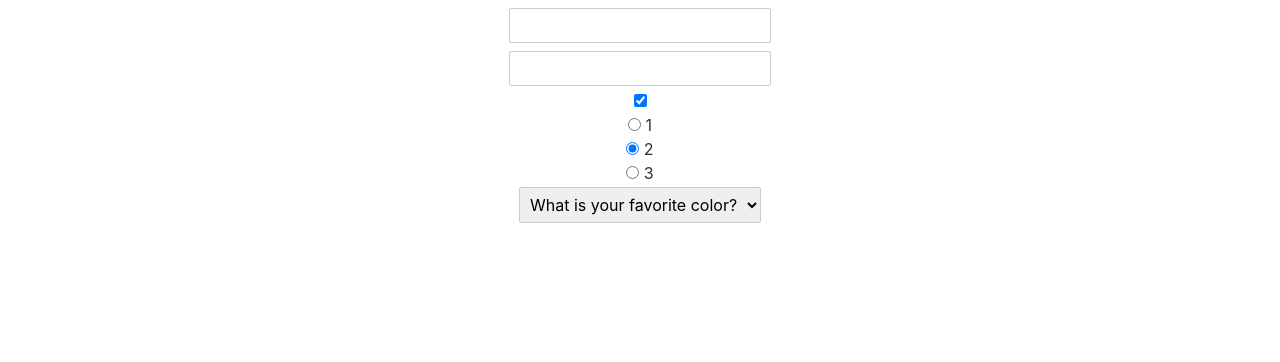
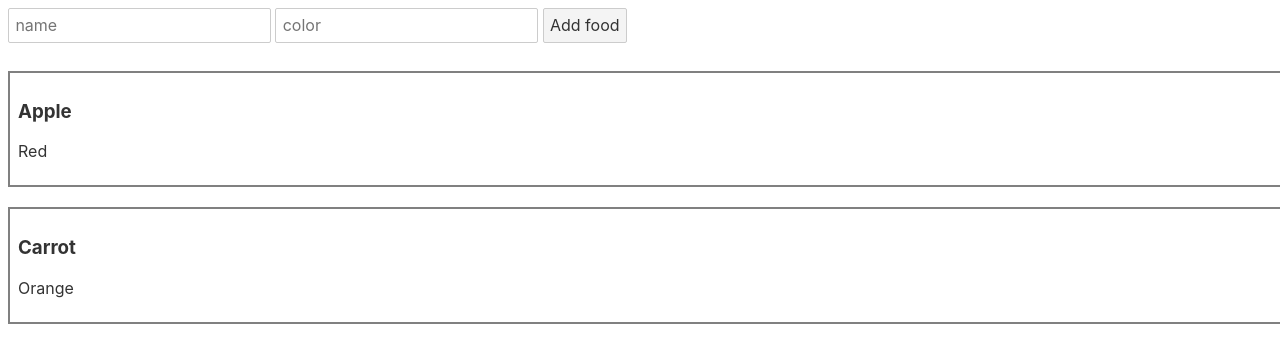
Before and after one commit to fede3mmanuel/svelte, a Svelte app: page / in a window 1280 px wide. Shown: the top 362 px of the page. Built offline with nearby package versions, Linux system fonts and the light colour scheme.

Commit message:
Dispatching Custom Events

```diff
--- a/src/App.svelte
+++ b/src/App.svelte
@@ -1,51 +1,43 @@
 <script>
-import { text } from "svelte/internal";
+	import Form from "./Form.svelte";
+	let foods = [
+		{name:"Apple", color: "Red", id:0},
+		{name: "Carrot", color: "Orange", id:1}
+	]
 
-	let name = "";
-	let num;
-	let ischecked = true;
-	let value = 2;
-	let selected;
+	const addFood = (e) => {
+		console.log(e.detail);
 
-	let questions = [
-		{id: 1, text: "What is your favorite color?"},
-		{id:2, text: "What is your favorite fruit?"}
-	]
+		const food = e.detail;
+
+		foods = [food, ...foods];
+	}
+
 </script>
-
 <main>
-	<input type="text" bind:value={name}>
-	<input type="number" bind:value={num}>
-	<input type="checkbox" bind:checked={ischecked}>
-
-	<label>
-		<input type="radio" bind:group={value} value={1}>
-		1
-	</label>
-	<label>
-		<input type="radio" bind:group={value} value={2}>
-		2
-	</label>
-	<label>
-		<input type="radio" bind:group={value} value={3}>
-		3
-	</label>
-
-	<select bind:value={selected}>
-		{#each questions as question}
-			<option value={question}>
-				{question.text}
-			</option>
-		{/each}
-	</select>
+	<Form on:addFood2={addFood}/>
+	{#each foods as food (food.id)}
+		<div class="fooditem">
+			<h3>{food.name}</h3>
+			<p>{food.color}</p>
+		</div>
+	{/each}
 </main>
 
 <style>
 
+	.fooditem {
+		border: 2px solid gray;
+		text-align: left;
+		padding: 8px;
+		margin-top: 20px;
+		width: 100%;
+	}
+
 	main {
 		display: flex;
 		flex-direction: column;
-		align-items: center;
+		align-items: flex-start;
 	}
 
 </style>
--- /dev/null
+++ b/src/Form.svelte
@@ -0,0 +1,23 @@
+<script>
+    import { createEventDispatcher } from "svelte";
+
+    let dispatch = createEventDispatcher();
+    let name;
+    let color;
+
+    const handleSubmit = () => {
+        const food = {
+            name: name,
+            color: color,
+            id: Math.random()
+        }
+        // console.log(food);
+        dispatch("addFood2", food);
+    }
+</script>
+<form on:submit|preventDefault={handleSubmit}>
+    <input type="text" placeholder="name" bind:value={name}>
+    <input type="text" placeholder="color" bind:value={color}>
+    <button>Add food</button>
+</form>
+<style></style>
```
